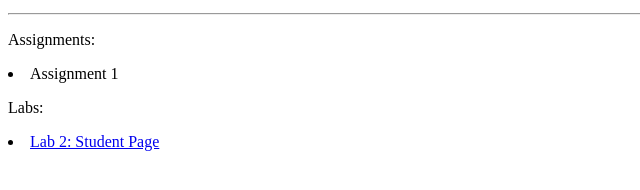
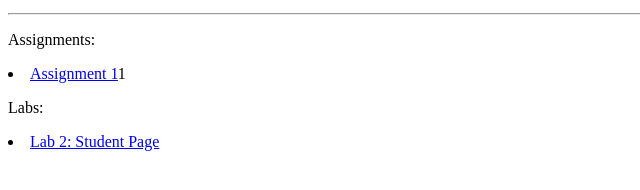
Before and after one commit to uscwebdev/itp104-submissions-Abdulkvng, a plain HTML site: page index.html in a window 1280 px wide. Shown: the part 530-720 px from the top of the page, 0-640 px from the left. Drawn offline with Linux system fonts and the light colour scheme.

Commit message:
assignment 1 folder

```diff
--- a/index.html
+++ b/index.html
@@ -9,7 +9,7 @@ Abdulrahman Sadiq | Student Page    </title>
 
 <body>
     <h1>
-Abdulrahman Sadiq    </h1>
+Abdulrahman Sadiq  </h1>
 
  <p> <a href="mailto:aasadiq@usc.edu">aasadiq@usc.edu</a> </p>
 <!-- comment niceeeee -->
@@ -61,7 +61,7 @@ background-color: gold;
 </ul>
 <hr>
 <p>Assignments:</p>
-<li> Assignment 1 </li>
+<li> <a href="assignment_01/assignment_01.html" > Assignment 1</a>1 </li>
 <p>Labs:</p>
 <li> <a href="index.html">Lab 2: Student Page </a> </li>
 
```
Also changed, not shown: assignment_01/assignment_01.html (renamed from assignment_01.html, +4 -0 lines).
